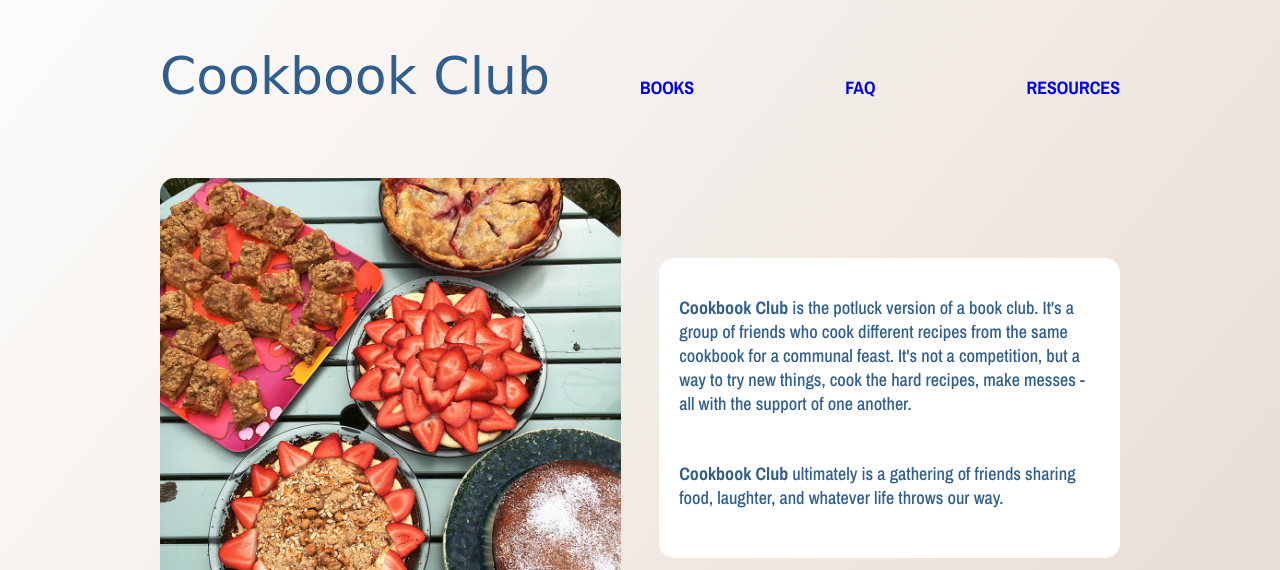
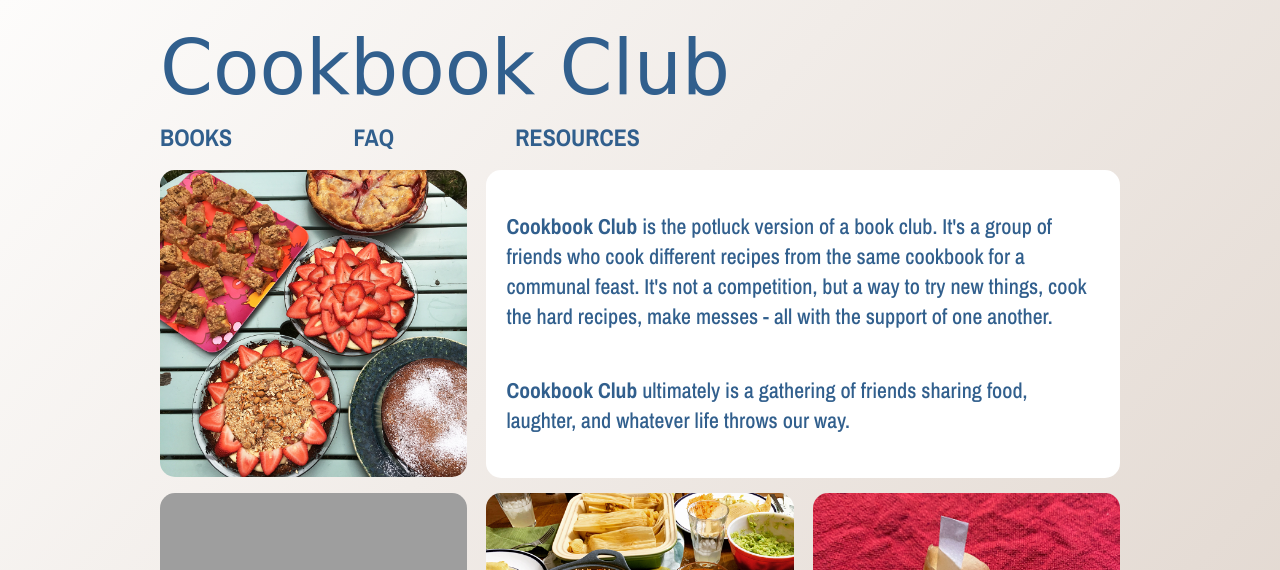
Before and after one commit to kristineharrison/cookbook-club, a plain HTML site: page index.html in a window 1280 px wide. Shown: the top 570 px of the page. Drawn offline with nearby package versions, Linux system fonts and the light colour scheme; grey boxes are pictures that could not be loaded; a web font is replaced by a local one.

Commit message:
Add desktop CSS breakpoint

```diff
--- a/css/main.css
+++ b/css/main.css
@@ -7,7 +7,7 @@ html {
 
 body {
   background-color: #dfd0c5;
-  background: linear-gradient(to right bottom, #fdfcfb,#dfd0c5);
+  background: linear-gradient(to right bottom, #fdfcfb,#D9CCC2);
   color: #315F8D;
   font-family: 'Archivo Narrow', sans-serif;
   font-size: 1em;
@@ -69,7 +69,7 @@ figure {
 
 .content-wrapper {
   width: 80%;
-  margin: 25px 0;
+  margin: 0;
   display: flex;
   justify-content: center;
   align-items: center;
@@ -93,7 +93,7 @@ footer {
 
 /* Header Styles */
 header {
-  padding: 15px 0;
+  padding: 20px 0;
 }
 
 header nav {
@@ -113,6 +113,14 @@ header nav ul {
 header nav ul li {
   font-weight: 700;
   text-transform: uppercase;
+}
+
+header nav ul li a {
+  color:#315F8D;
+}
+
+header nav ul li a:hover {
+  color: #4b220c;
 }
 
 /* Footer Styles */
@@ -307,6 +315,8 @@ main section {
     font-size: 1.125em;
   }
 
+  /* Main Area */
+
   main section {
     min-height: 300px;
   }
@@ -395,35 +405,54 @@ main section {
     padding: 15px 0;
   }
 
-  header figure {
-    width: 24%;
-  }
-
   .content-wrapper {
     max-width: 960px;
   }
 
+  h1 {
+    font-size: 4.75em;
+  }
+
   h2 {
+    font-size: 5em;
+  }
+
+  h3 {
     font-size: 2.25em;
   }
 
-  h3,
-  h4 {
-    font-size: 1.875em;
+  p {
+    font-size: 1.35em;
+    line-height: 1.4;
   }
 
-  p {
-    font-size: 1.125em;
-    line-height: 1.333;
+  ol li {
+    font-size: 1.35em;
+  }
+
+  header nav ul li {
+    font-size: 1.5em;
   }
 
   /* Hero Area */
 
-  .hero-area h1 {
-    font-size: 3.75em;
-    width: 80%;
+  .hero-area {
+    width: 32%;
   }
 
+  /* Text Block */
 
+  .text-block {
+    justify-content: space-between;
+    width: 66%;
+  }
+
+  /* Dinner Area */
+
+  .dinner-past,
+  .dinner-current,
+  .dinner-next {
+    width: 32%;
+  }
 
 }
```
